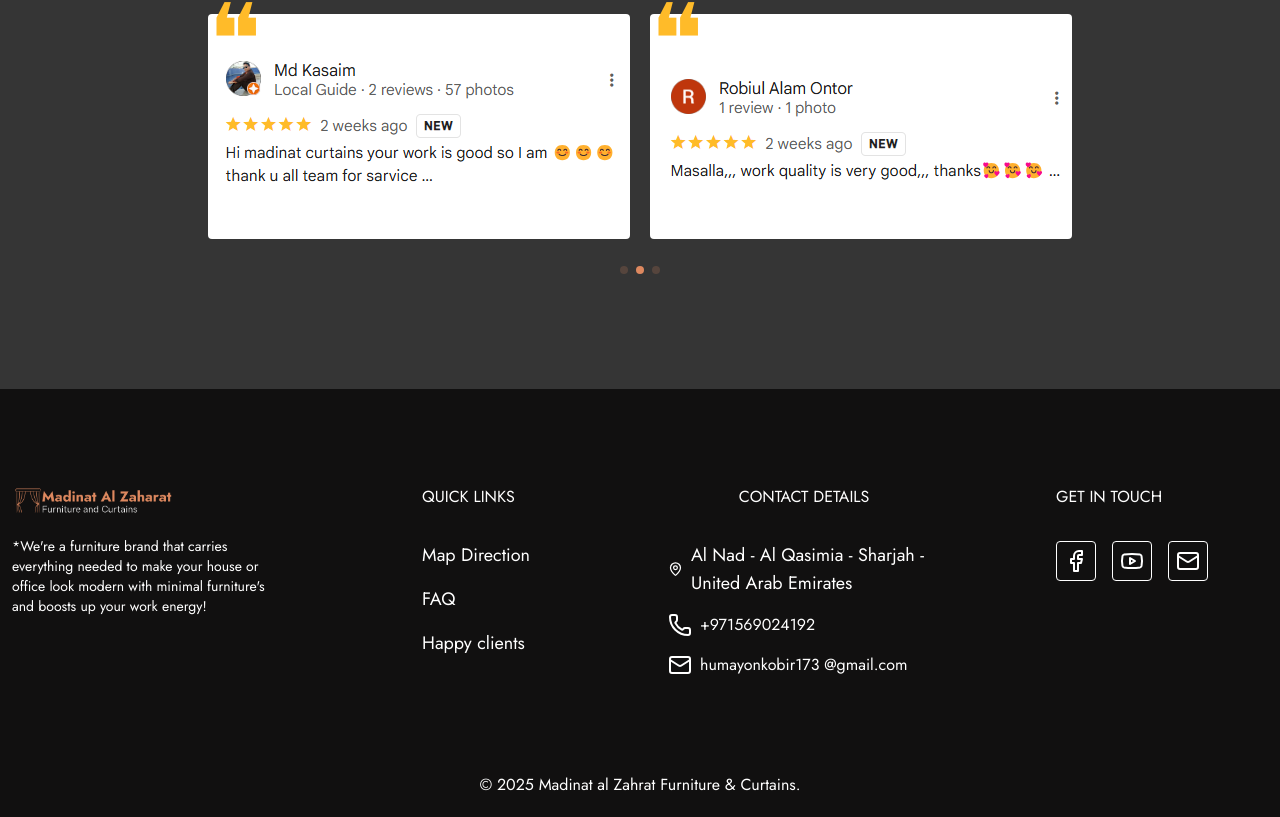
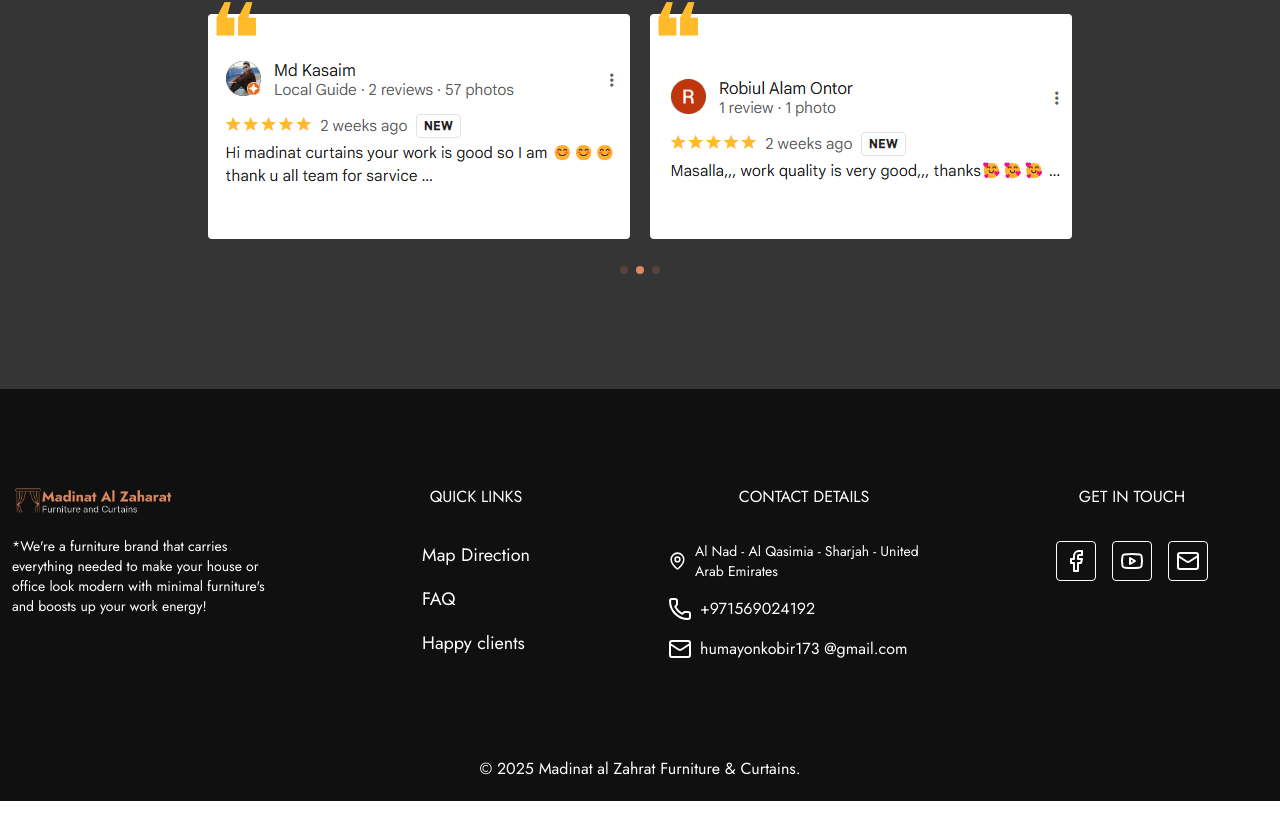
Before and after one commit to mdnazmulhasanniloy/zahrat-furniture-curtains, a Next.js app: page / in a window 1280 px wide. Shown: the part 5052-5869 px from the top of the page. Built offline with nearby package versions, Linux system fonts and the light colour scheme.

Commit message:
first commit

```diff
--- a/src/components/shared/Footer.tsx
+++ b/src/components/shared/Footer.tsx
@@ -39,7 +39,7 @@
             {/*  */}
           </div>
           <div className="text-white sm:text-left md:mx-auto">
-            <h2 className="uppercase text-left">Quick Links</h2>
+            <h2 className="uppercase text-left md:text-center">Quick Links</h2>
             <div className="flex md:flex-col mt-3 md:mt-8 gap-4">
               <Link
                 href="/contact"
@@ -61,14 +61,16 @@
               </Link>
             </div>
           </div>
-          <div className="text-white md:mx-auto">
+          <div className="text-white sm:text-left md:mx-auto">
             <h2 className="uppercase sm:text-left md:text-center">
               CONTACT DETAILS
             </h2>
             <div className="flex flex-col mt-8 gap-4">
-              <p className="flex items-center gap-2 sm:text-sm md:text-lg">
+              <p className="flex items-center md:gap-2">
                 <MapPin color="#fff" />
-                Al Nad - Al Qasimia - Sharjah - United Arab Emirates
+                <span className="text-sm">
+                  Al Nad - Al Qasimia - Sharjah - United Arab Emirates
+                </span>
               </p>
               <p className="flex items-center gap-2">
                 <Phone color="#fff" />
@@ -81,7 +83,9 @@
             </div>
           </div>
           <div className="text-white mx-auto">
-            <h2 className="uppercase">Get in touch</h2>
+            <h2 className="uppercase !text-left md:!text-center">
+              Get in touch
+            </h2>
             <div className="flex mt-8 gap-4">
               {socialItems.map((item, index) => {
                 const uri =
```
